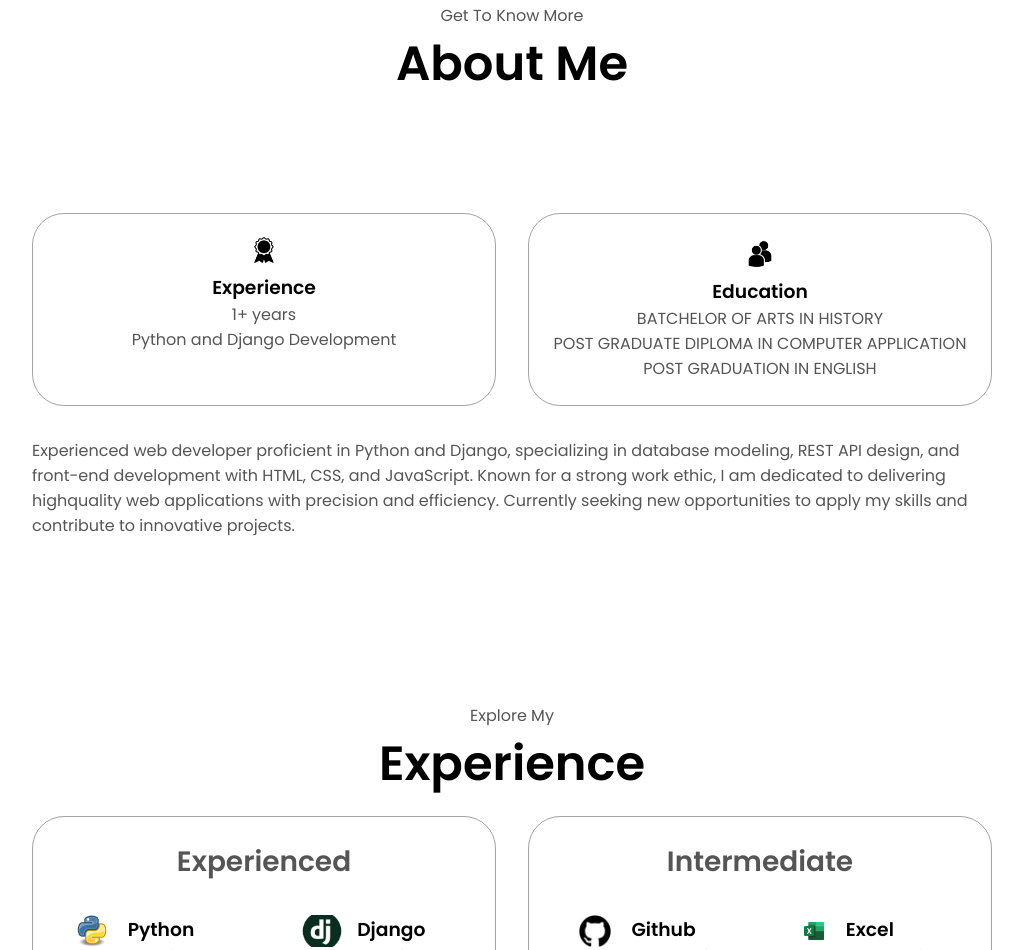
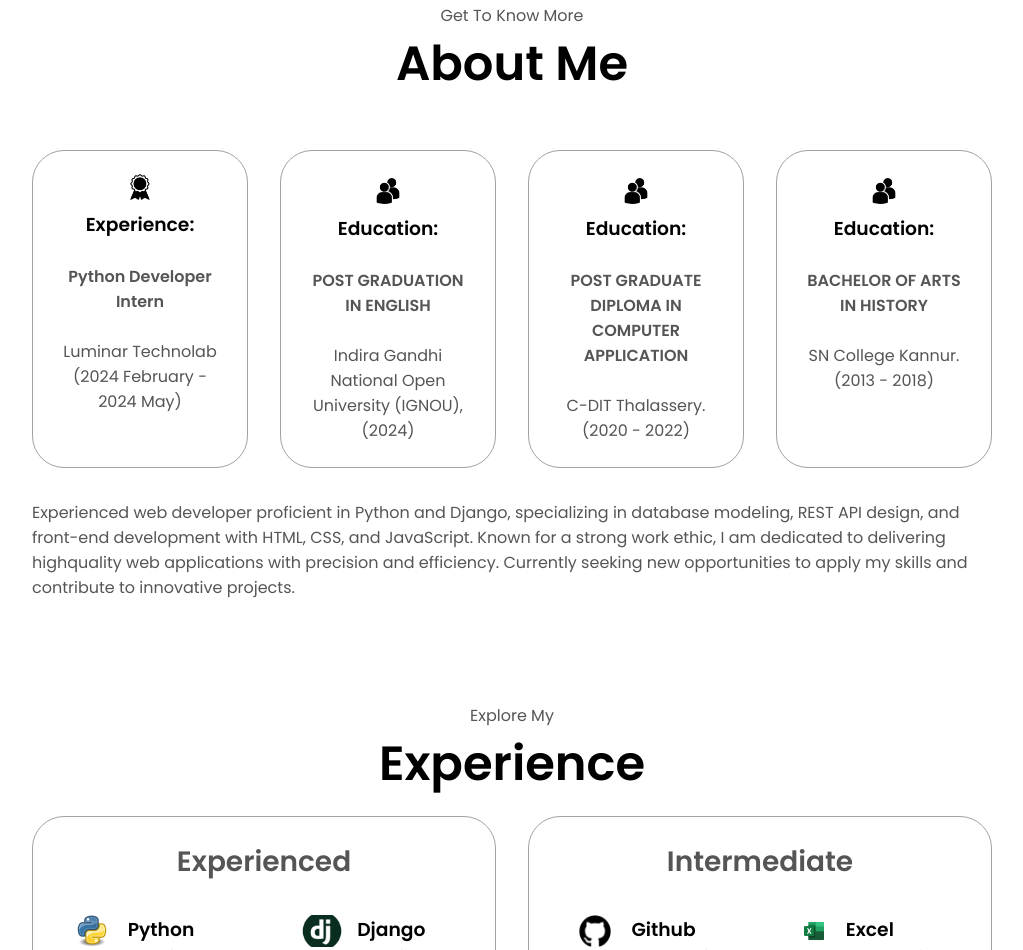
Before and after one commit to Tkpnived/Nived-Portfolio, a plain HTML site: page index.html in a window 1280 px wide. Shown: the part 829-1779 px from the top of the page, without its empty margins (128-1151 px from the left). Drawn offline with Linux system fonts and the light colour scheme.

Commit message:
Update index.html

```diff
--- a/index.html
+++ b/index.html
@@ -84,17 +84,41 @@
                 alt="Experience icon"
                 class="icon"
               />
-              <h3>Experience</h3>
-              <p>1+ years <br />Python and Django Development</p>
+               <h3>Experience:</h3><br>
+              <p><b>Python Developer Intern</b><br><br>
+                 Luminar Technolab <br> (2024 February - 2024 May)</p>
             </div>
-            <div class="details-container">
+                                    <div class="details-container">
               <img
                 src="./assets/education.png"
                 alt="Education icon"
                 class="icon"
               />
-              <h3>Education</h3>
-              <p>BATCHELOR OF ARTS IN HISTORY<br />POST GRADUATE DIPLOMA IN COMPUTER APPLICATION<br />POST GRADUATION IN ENGLISH</p>
+              <h3>Education:</h3><br>
+              <p><b>POST GRADUATION IN ENGLISH</b>
+              <br><br>
+               Indira Gandhi National Open University (IGNOU), (2024)</p>
+            </div>
+                        <div class="details-container">
+              <img
+                src="./assets/education.png"
+                alt="Education icon"
+                class="icon"
+              />
+              <h3>Education:</h3><br>
+              <p><b>POST GRADUATE DIPLOMA IN COMPUTER APPLICATION</b>
+              <br><br>
+              C-DIT Thalassery.<br> (2020 - 2022)</p>
+            </div>
+                        <div class="details-container">
+              <img
+                src="./assets/education.png"
+                alt="Education icon"
+                class="icon"
+              />
+              <h3>Education:</h3><br>
+              <p><b>BACHELOR OF ARTS IN HISTORY</b><br><br>
+              SN College Kannur.<br> (2013 - 2018)</p>
             </div>
           </div>
           <div class="text-container">
```
